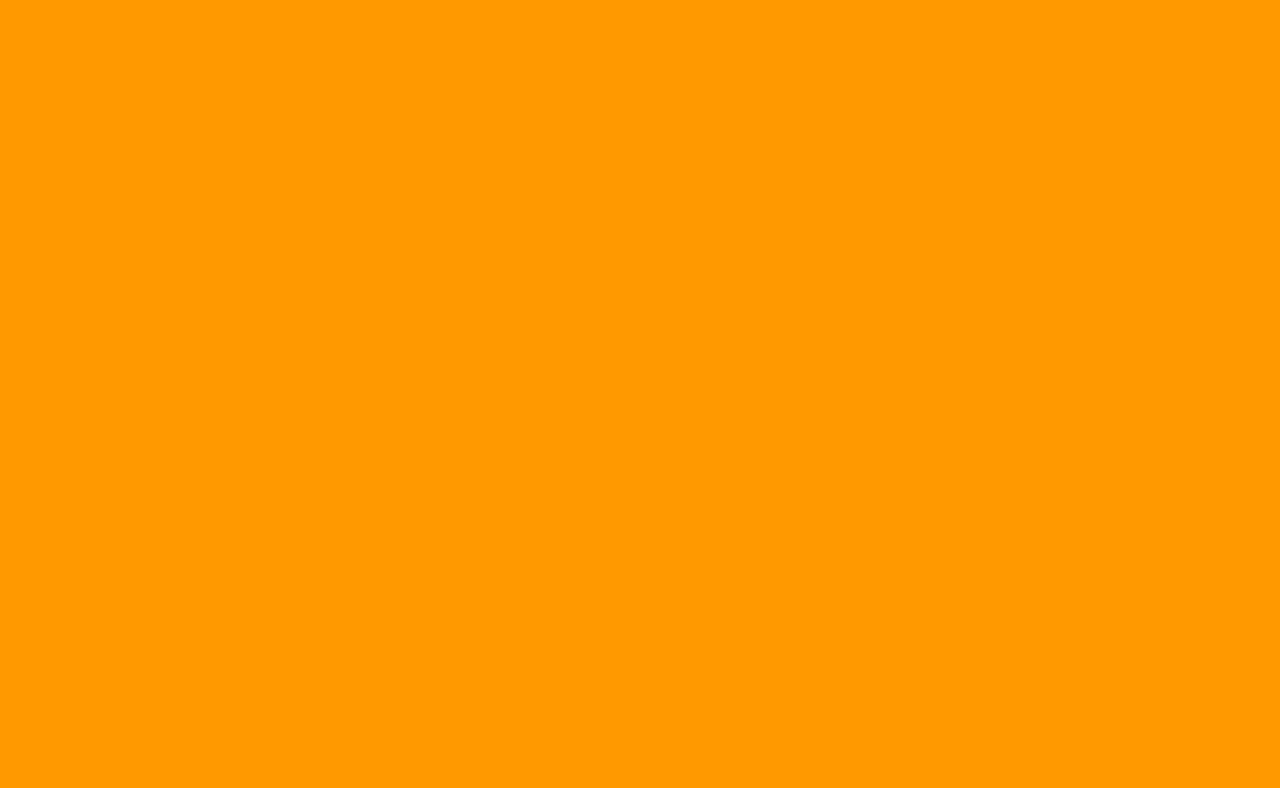
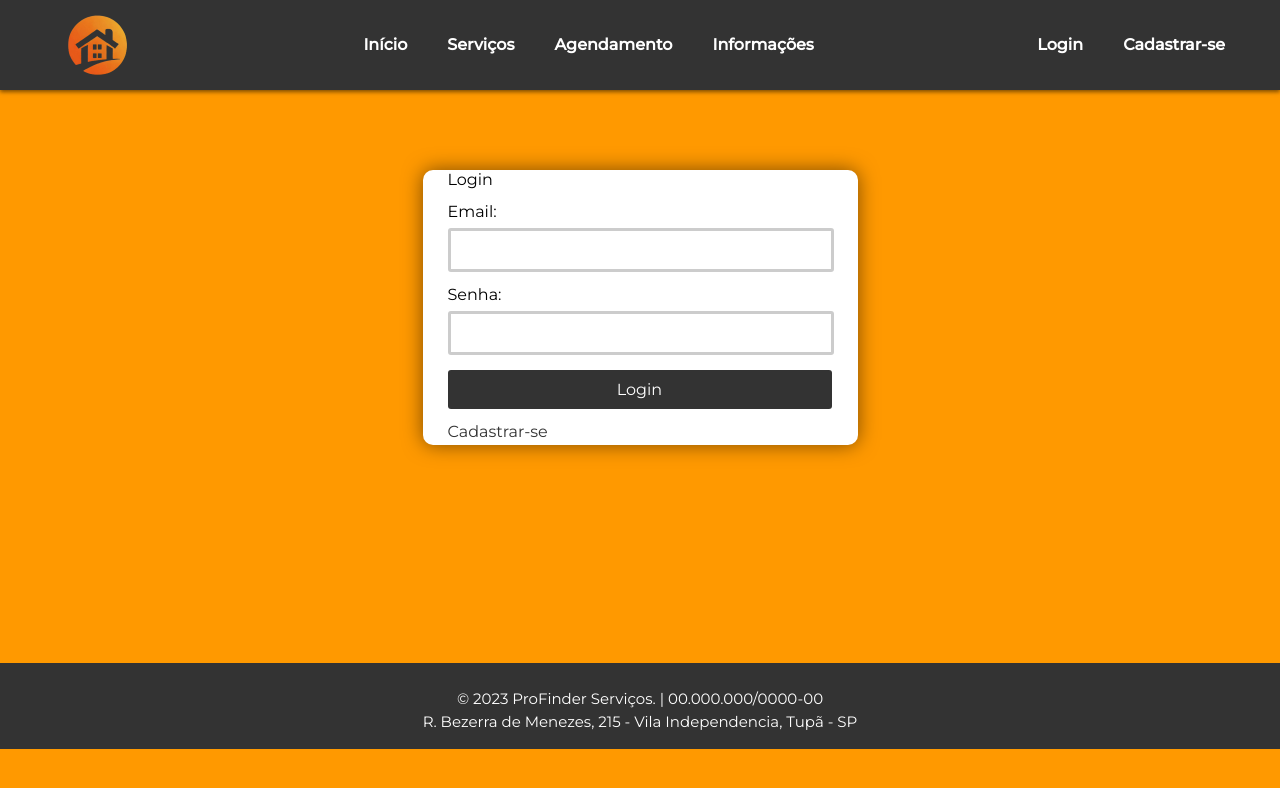
Before and after one commit to TCC2023/profinderfrontend, a React (Create React App) app: page /login in a window 1280 px wide. Before the commit this address had no page. Shown: the top 788 px of the page. Built offline with nearby package versions, Linux system fonts and the light colour scheme.

Commit message:
26/10
feito varias coisas

```diff
--- a/src/components/App.jsx
+++ b/src/components/App.jsx
@@ -3,9 +3,10 @@ import { BrowserRouter, Routes, Route } from 'react-router-dom';
 
 import Home from "./pages/home/home";
 import CadUsuario from "./pages/cadUsuario/cadUsuario";
+import Login from "./pages/login/login";
 import Contato from "./pages/contato/contato";
 import Header from "./header/header";
-import Sobre from "./pages/sobre/sobre";
+import QuemSomos from "./pages/sobre/sobre";
 
 
 function App() {
@@ -16,7 +17,8 @@ function App() {
         <Route path="/cadusuario" element={<CadUsuario />} />
         <Route path="/contato" element={<Contato />} />
         <Route path="/header" element={<Header />} />
-        <Route path="/sobre" element={<Sobre />} />
+        <Route path="/quemsomos" element={<QuemSomos />} />
+        <Route path="/login" element={<Login />} />
       </Routes>
     </BrowserRouter>
   );
--- a/src/components/header/header.jsx
+++ b/src/components/header/header.jsx
@@ -16,9 +16,9 @@ function Cabecalho() {
     <header>
       <div className="nav-login">
         <nav className="navibar">
-          <a href='index.html'>
+          <Link to="/">
             <img className="logo" src={logo} alt="logo" />
-          </a>
+          </Link>
           <div className="centralizar">
             <ul>
               <li><Link to="/">Início</Link></li>
--- a/src/components/pages/cadUsuario/cadUsuario.css
+++ b/src/components/pages/cadUsuario/cadUsuario.css
@@ -0,0 +1,64 @@
+.div-cadusu {
+    width: 100%;
+    margin-top: 80px;
+    margin-bottom: 50px;
+    display: flex;
+    align-items: center;
+    justify-content: center;
+
+  }
+
+  .div-cadusu .container{
+      width: 50%;
+      display: flex;
+      flex-direction: column;
+  }
+
+  .container {
+    max-width: 500px;
+    margin: 0 auto;
+    padding: 2px 5px 2px 25px;
+    background-color: #fff;
+    border-radius: 10px;
+    box-shadow: 0px 0px 20px rgba(0, 0, 0, 0.5);
+
+  }
+
+  form label {
+    display: block;
+    align-items: center;
+    margin-bottom: 8px;
+  }
+  form input,
+  form select {
+    width: 90%;
+    padding: 10px;
+    margin-bottom: 15px;
+    border: 3px solid #ccc;
+    border-radius: 3px;
+    font-size: 16px;
+  }
+
+  form-select {
+    width: 300px;
+  }
+
+  form button {
+    width: 95%;
+    padding: 10px;
+    margin-bottom: 15px;
+    border-radius: 3px;
+    font-size: 16px;
+    justify-content: center;
+  }
+  button {
+    background-color: #333;
+    font-family: "Montserrat", sans-serif;
+    color: #fff;
+    border: none;
+    cursor: pointer;
+  }
+
+  button:hover {
+    background-color: #555;
+  }
--- a/src/components/pages/cadUsuario/cadUsuario.jsx
+++ b/src/components/pages/cadUsuario/cadUsuario.jsx
@@ -1,11 +1,20 @@
 import React from "react";
 
-function cadUsuario(){
-    return(
+import Cabecalho from "../../header/header";
+import Rodape from "../../footer/footer";
+
+import "./cadUsuario.css";
+
+function cadUsuario() {
+  return (
+
+    <div>
+        <Cabecalho />
       <div className="div-cadusu">
         <div className="container">
           <div className="titulo-cad">
             <h1>Cadastro de Usuário</h1>
+            <br></br>
           </div>
           <form id="cadastro-form" action="#" method="post">
             <div className="form-nome">
@@ -25,7 +34,7 @@ function cadUsuario(){
 
             <div className="form-usu">
               <label for="tipo_usuario">Tipo de Usuário:</label>
-            <select id="tipo_usuario" name="tipo-usuario">
+              <select className="form-select" id="tipo_usuario" name="tipo-usuario">
                 <option value="cliente">Cliente</option>
                 <option value="prestador">Prestador de Serviços</option>
               </select>
@@ -33,8 +42,16 @@ function cadUsuario(){
 
             <div className="form-cel">
               <label for="celular">Celular</label>
-                <input type="number" id="celular" name="celular" maxlength="11"  className="form-control" placeholder="Celular"  required="required" pattern="^[0-9]{11}$" />
-
+              <input
+                type="number"
+                id="celular"
+                name="celular"
+                maxlength="11"
+                className="form-control"
+                placeholder="Celular"
+                required="required"
+                pattern="^[0-9]{11}$"
+              />
             </div>
 
             <div className="form-data">
@@ -42,13 +59,13 @@ function cadUsuario(){
               <input type="date" id="data" name="data" lang="pt-BR" required />
             </div>
 
-
             <div className="btn-cadusu">
               <button type="submit">Cadastrar</button>
             </div>
-
           </form>
         </div>
+      </div>
+      <Rodape />
     </div>
   );
 }
--- a/src/components/pages/home/home.jsx
+++ b/src/components/pages/home/home.jsx
@@ -1,5 +1,5 @@
 import React from "react";
-
+import { Link } from "react-router-dom";
 
 import Cabecalho from "../../header/header";
 import Rodape from "../../footer/footer";
@@ -65,7 +65,7 @@ function Home() {
                             criar um site que representa uma resposta à crescente necessidade de se encontrar trabalho autônomo na
                             sociedade atual.</p>
                         <div className="btnfim">
-                            <a href="../../pages/sobre/sobre" className="btn btn-primary">Sobre nós.</a>
+                            <a href="../../pages/sobre/sobre" className="btn btn-primary"><Link to="/quemsomos">Sobre nós.</Link></a>
                         </div>
                 </div>
 
--- a/src/components/pages/login/login.css
+++ b/src/components/pages/login/login.css
@@ -0,0 +1,62 @@
+.div-login {
+    width: 100%;
+    margin-top: 80px;
+    display: flex;
+    align-items: center;
+    justify-content: center;
+}
+
+.div-login .container {
+    width: 50%;
+    display: flex;
+    flex-direction: column;
+    margin-bottom: 218px;
+}
+
+.container {
+
+    max-width: 400px;
+    margin: 0 auto;
+    padding: 2px 10px 5px 25px;
+    background-color: #fff;
+    border-radius: 10px;
+    box-shadow: 0px 0px 20px rgba(0, 0, 0, 0.5);
+}
+
+form label {
+    display: block;
+    margin-bottom: 8px;
+}
+form input,
+form select {
+    width: 90%;
+    padding: 10px;
+    margin-bottom: 15px;
+    border: 3px solid #ccc;
+    border-radius: 3px;
+    font-size: 16px;
+    justify-content: center;
+}
+form button {
+    width: 96%;
+    padding: 10px;
+    margin-bottom: 15px;
+    border-radius: 3px;
+    font-size: 16px;
+}
+button {
+    background-color: #333;
+    font-family: 'Montserrat', sans-serif;
+    color: #fff;
+    border: none;
+    cursor: pointer;
+}
+
+button:hover {
+    background-color: #555;
+}
+
+a{
+    text-decoration: none;
+    color:#333;
+}
--- a/src/components/pages/login/login.jsx
+++ b/src/components/pages/login/login.jsx
@@ -0,0 +1,46 @@
+import React from "react";
+
+import Cabecalho from "../../header/header";
+import Rodape from "../../footer/footer";
+
+import "./login.css";
+
+function Login() {
+  return (
+    <div>
+      <Cabecalho />
+      <div class="div-login">
+        <div class="container">
+          <div class="titulo-login">
+            <h1>Login</h1>
+            <br></br>
+          </div>
+
+          <form id="login" action="#" method="post">
+            <div class="login-email">
+              <label for="email">Email:</label>
+              <input type="email" id="email" name="email" required />
+            </div>
+
+            <div class="login-senha">
+              <label for="senha">Senha:</label>
+              <input type="password" id="senha" name="senha" required />
+            </div>
+
+            <div class="btn-login">
+              <button type="submit">Login</button>
+            </div>
+            <a href="cadUsuario.html" class="button">
+              Cadastrar-se
+            </a>
+          </form>
+        </div>
+      </div>
+
+      <Rodape />
+    </div>
+  );
+}
+
+
+export default Login;
--- a/src/components/pages/sobre/sobre.css
+++ b/src/components/pages/sobre/sobre.css
@@ -32,7 +32,7 @@
     color: black;
     text-align: justify;
 }
-.quemsomos{
+.quemsomos_info{
     width: 50%;
     padding: 0;
 }
```
Also changed, not shown: src/components/pages/sobre/sobre.jsx (+21 -12 lines), 1 other file (tests, documents, lock files or other folders). Lines whose indentation alone changed are shown as unchanged.
